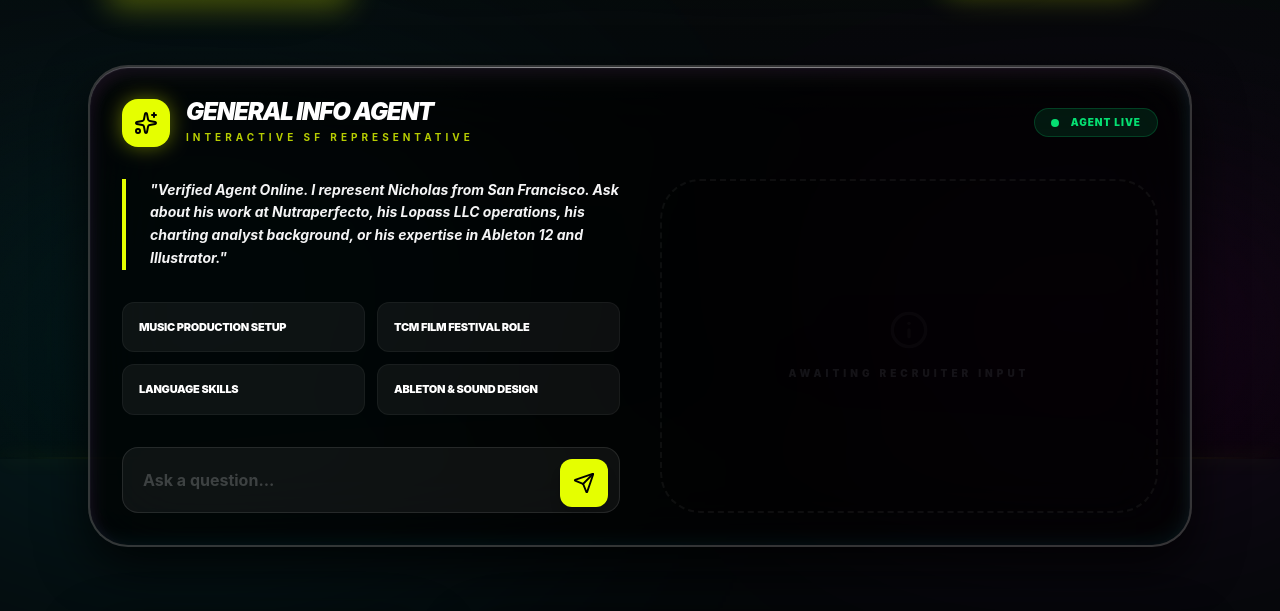
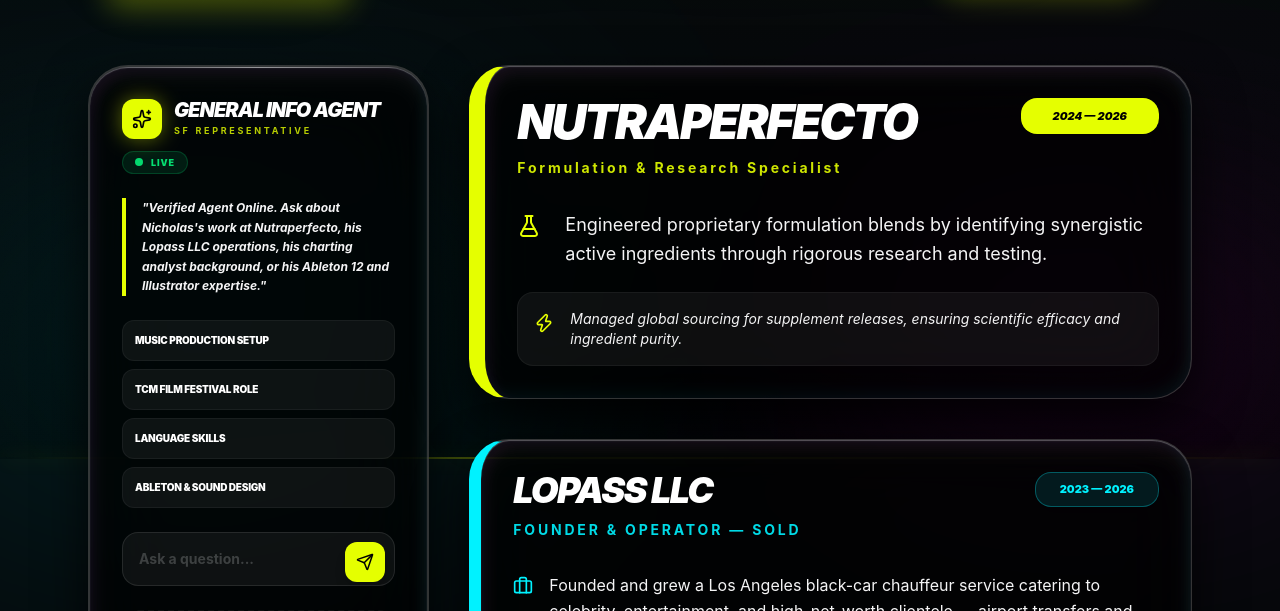
Before and after one commit to dufacci/nicholas-sappington-resume, a React (Vite) app: page / in a window 1280 px wide. Shown: the part 341-952 px from the top of the page. Built offline with nearby package versions, Linux system fonts and the light colour scheme; no server answers.

Commit message:
Move General Info Agent into sidebar; raise Nutraperfecto to top

```diff
--- a/src/App.jsx
+++ b/src/App.jsx
@@ -256,50 +256,51 @@
           </div>
         </header>
 
+        {/* CORE CONTENT GRID */}
+        <div className="grid grid-cols-1 lg:grid-cols-12 gap-10">
+
+          <div className="lg:col-span-4 space-y-10">
             {/* GENERAL INFO AGENT (Interactive Layer) */}
-        <section className={`${liquidGlass} mb-16 border-[#E5FF00]/50 border-2`}>
-          {/* Glass Gloss Overlay */}
+            <div className={`${liquidGlass} border-[#E5FF00]/50 border-2`}>
               <div className="absolute top-0 left-0 w-full h-[1px] bg-gradient-to-r from-transparent via-white/40 to-transparent"></div>
 
-          <div className="flex items-center justify-between mb-8 gap-4 flex-wrap">
-            <div className="flex items-center gap-4">
-              <div className="w-12 h-12 rounded-2xl bg-[#E5FF00] flex items-center justify-center shadow-[0_0_20px_rgba(229,255,0,0.4)]">
-                <Sparkles size={24} className="text-black" />
+              <div className="flex items-center justify-between mb-6 gap-3 flex-wrap">
+                <div className="flex items-center gap-3">
+                  <div className="w-10 h-10 rounded-xl bg-[#E5FF00] flex items-center justify-center shadow-[0_0_20px_rgba(229,255,0,0.4)]">
+                    <Sparkles size={20} className="text-black" />
                   </div>
                   <div>
-                <h2 className="text-2xl font-black uppercase tracking-tighter italic leading-none">General Info Agent</h2>
-                <p className="text-[10px] text-[#E5FF00] font-bold uppercase tracking-[0.4em] mt-1.5 opacity-80">Interactive SF Representative</p>
+                    <h2 className="text-xl font-black uppercase tracking-tighter italic leading-none">General Info Agent</h2>
+                    <p className="text-[9px] text-[#E5FF00] font-bold uppercase tracking-[0.3em] mt-1 opacity-80">SF Representative</p>
                   </div>
                 </div>
-            <div className="hidden md:flex items-center gap-3 bg-green-400/10 px-4 py-1.5 rounded-full border border-green-400/20">
+                <div className="flex items-center gap-2 bg-green-400/10 px-3 py-1 rounded-full border border-green-400/20">
                   <span className="w-2 h-2 rounded-full bg-green-400 animate-pulse"></span>
-              <span className="text-[10px] font-black uppercase text-green-400 tracking-widest">Agent Live</span>
+                  <span className="text-[9px] font-black uppercase text-green-400 tracking-widest">Live</span>
                 </div>
               </div>
 
-          <div className="grid grid-cols-1 lg:grid-cols-2 gap-10 items-stretch">
-            <div className="flex flex-col">
-              <p className="text-sm font-bold text-zinc-100 mb-8 italic border-l-4 border-[#E5FF00] pl-6 leading-relaxed">
-                "Verified Agent Online. I represent Nicholas from San Francisco. Ask about his work at Nutraperfecto, his Lopass LLC operations, his charting analyst background, or his expertise in Ableton 12 and Illustrator."
+              <p className="text-xs font-bold text-zinc-100 mb-6 italic border-l-4 border-[#E5FF00] pl-4 leading-relaxed">
+                "Verified Agent Online. Ask about Nicholas's work at Nutraperfecto, his Lopass LLC operations, his charting analyst background, or his Ableton 12 and Illustrator expertise."
               </p>
 
-              <div className="grid grid-cols-1 sm:grid-cols-2 gap-3 mb-8">
+              <div className="grid grid-cols-1 gap-2 mb-6">
                 {quickQuestions.map((q) => (
                   <button
                     key={q}
                     onClick={() => { setUserQuery(q); askAgent(q); }}
-                    className="text-left p-4 rounded-xl bg-white/5 border border-white/5 text-[10px] md:text-[11px] font-black uppercase tracking-tight hover:bg-[#E5FF00] hover:text-black transition-all flex items-center justify-between group"
+                    className="text-left p-3 rounded-xl bg-white/5 border border-white/5 text-[10px] font-black uppercase tracking-tight hover:bg-[#E5FF00] hover:text-black transition-all flex items-center justify-between group"
                   >
                     {q} <ChevronRight size={14} className="opacity-0 group-hover:opacity-100" />
                   </button>
                 ))}
               </div>
 
-              <div className="mt-auto relative">
+              <div className="relative mb-6">
                 <input
                   type="text"
                   placeholder="Ask a question..."
-                  className="w-full bg-white/5 border border-white/10 rounded-2xl p-5 pr-16 text-white placeholder:text-white/20 focus:outline-none focus:ring-2 focus:ring-[#E5FF00]/50 font-bold"
+                  className="w-full bg-white/5 border border-white/10 rounded-2xl p-4 pr-14 text-white placeholder:text-white/20 focus:outline-none focus:ring-2 focus:ring-[#E5FF00]/50 font-bold text-sm"
                   value={userQuery}
                   onChange={(e) => setUserQuery(e.target.value)}
                   onKeyPress={(e) => e.key === 'Enter' && askAgent()}
@@ -307,36 +308,30 @@
                 <button
                   onClick={() => askAgent()}
                   disabled={isLoading}
-                  className="absolute right-3 top-3 h-12 w-12 bg-[#E5FF00] text-black rounded-xl flex items-center justify-center hover:scale-105 active:scale-95 transition-all shadow-lg"
+                  className="absolute right-2.5 top-2.5 h-10 w-10 bg-[#E5FF00] text-black rounded-xl flex items-center justify-center hover:scale-105 active:scale-95 transition-all shadow-lg"
                 >
-                  {isLoading ? <Loader2 className="animate-spin" /> : <Send size={22} />}
+                  {isLoading ? <Loader2 className="animate-spin" size={18}/> : <Send size={18} />}
                 </button>
               </div>
-            </div>
 
-            <div className="relative min-h-[300px]">
+              <div className="relative min-h-[160px]">
                 {aiResponse ? (
-                <div className="bg-black/60 border border-white/10 rounded-[2.5rem] p-10 text-base leading-relaxed text-zinc-100 font-medium whitespace-pre-wrap animate-in fade-in zoom-in duration-500 h-full overflow-y-auto shadow-inner">
-                   <div className="flex items-center gap-2 mb-6 text-[#E5FF00]">
-                    <MessageSquare size={18}/>
-                    <span className="text-[10px] font-black uppercase tracking-[0.2em]">Verified Response</span>
+                  <div className="bg-black/60 border border-white/10 rounded-2xl p-6 text-sm leading-relaxed text-zinc-100 font-medium whitespace-pre-wrap animate-in fade-in zoom-in duration-500 h-full overflow-y-auto shadow-inner">
+                    <div className="flex items-center gap-2 mb-4 text-[#E5FF00]">
+                      <MessageSquare size={16}/>
+                      <span className="text-[9px] font-black uppercase tracking-[0.2em]">Verified Response</span>
                     </div>
                     {aiResponse}
                   </div>
                 ) : (
-                <div className="h-full border-2 border-white/5 border-dashed rounded-[2.5rem] flex flex-col items-center justify-center text-zinc-700 p-12 text-center bg-black/20">
-                  <Info size={40} className="mb-4 opacity-10" />
-                  <p className="text-[10px] font-black uppercase tracking-[0.4em] opacity-30">Awaiting Recruiter Input</p>
+                  <div className="h-full min-h-[160px] border-2 border-white/5 border-dashed rounded-2xl flex flex-col items-center justify-center text-zinc-700 p-8 text-center bg-black/20">
+                    <Info size={32} className="mb-3 opacity-10" />
+                    <p className="text-[9px] font-black uppercase tracking-[0.3em] opacity-30">Awaiting Input</p>
                   </div>
                 )}
               </div>
             </div>
-        </section>
 
-        {/* CORE CONTENT GRID */}
-        <div className="grid grid-cols-1 lg:grid-cols-12 gap-10">
-
-          <div className="lg:col-span-4 space-y-10">
             {/* Tech Stack */}
             <div className={liquidGlass}>
               <div className="mb-8 flex justify-center">
```
Lines whose indentation alone changed are shown as unchanged.
